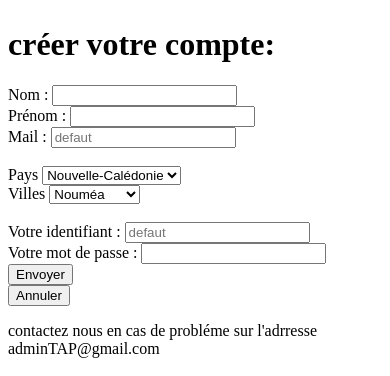
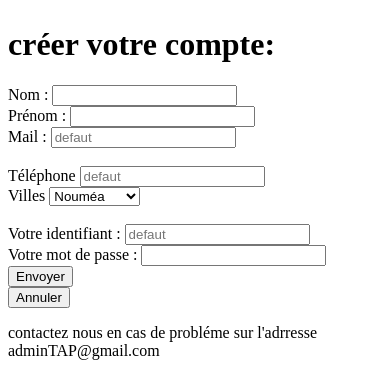
Before and after one commit to jas0nMahoux/TAP, a PHP site: page /view/register.php in a window 390 px wide; the page is wider, and only the part inside the window is pictured. Shown: the part 576-952 px from the top of that part. Run offline with PHP 8.4, Linux system fonts and the light colour scheme.

Commit message:
changement dans le register "pays" par "téléphone"

```diff
--- a/view/register.php
+++ b/view/register.php
@@ -25,14 +25,8 @@
     <br />
     <br />
 
-    <label for="pays">Pays</label>
-    <select name="pays" id="pays">
-        <option>Nouvelle-Calédonie</option>
-        <option>Tahiti</option>
-        <option>Australie</option>
-        <option>Vanuatu</option>
-        <option>Japon</option>
-    </select>
+    <label for="Tél">Téléphone</label>
+    <input type="text" name="tél" id="tél" placeholder="defaut" />
 
     <br />
 
```
